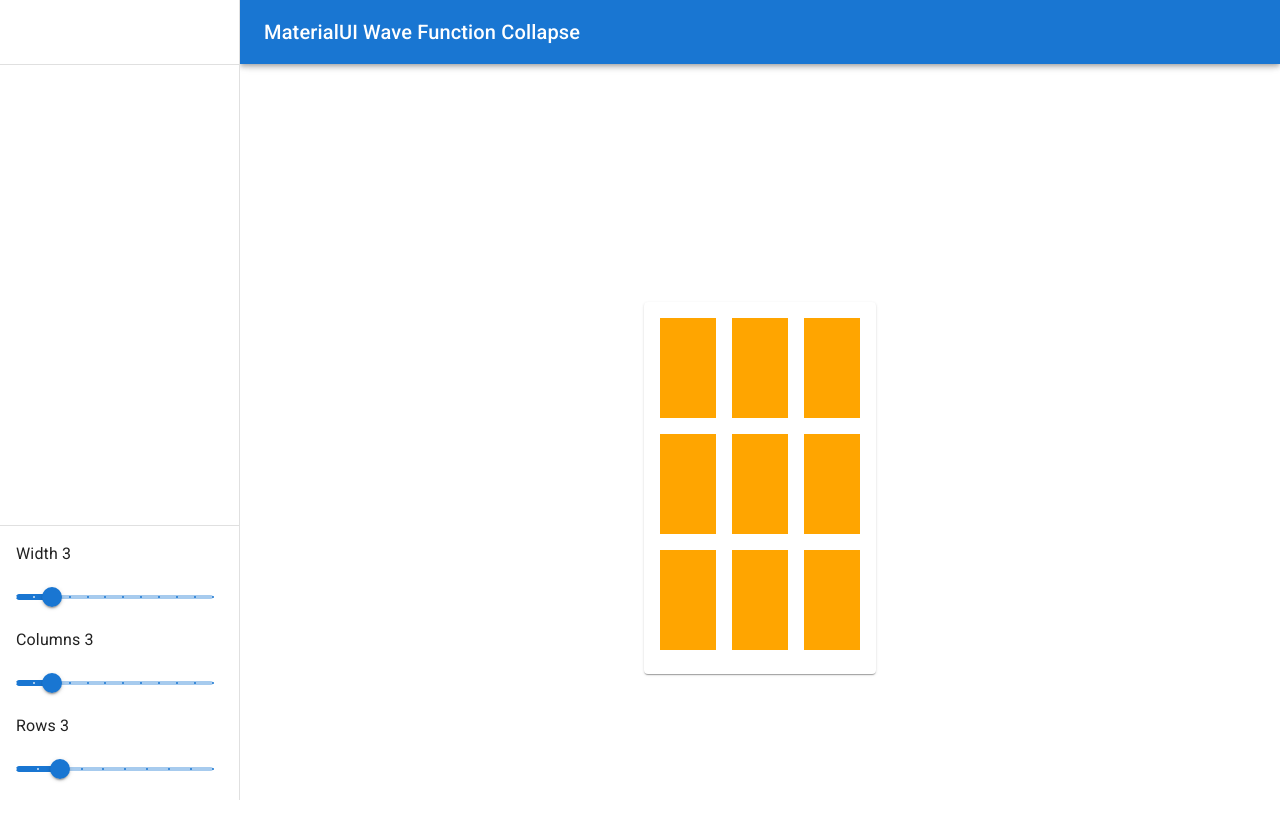
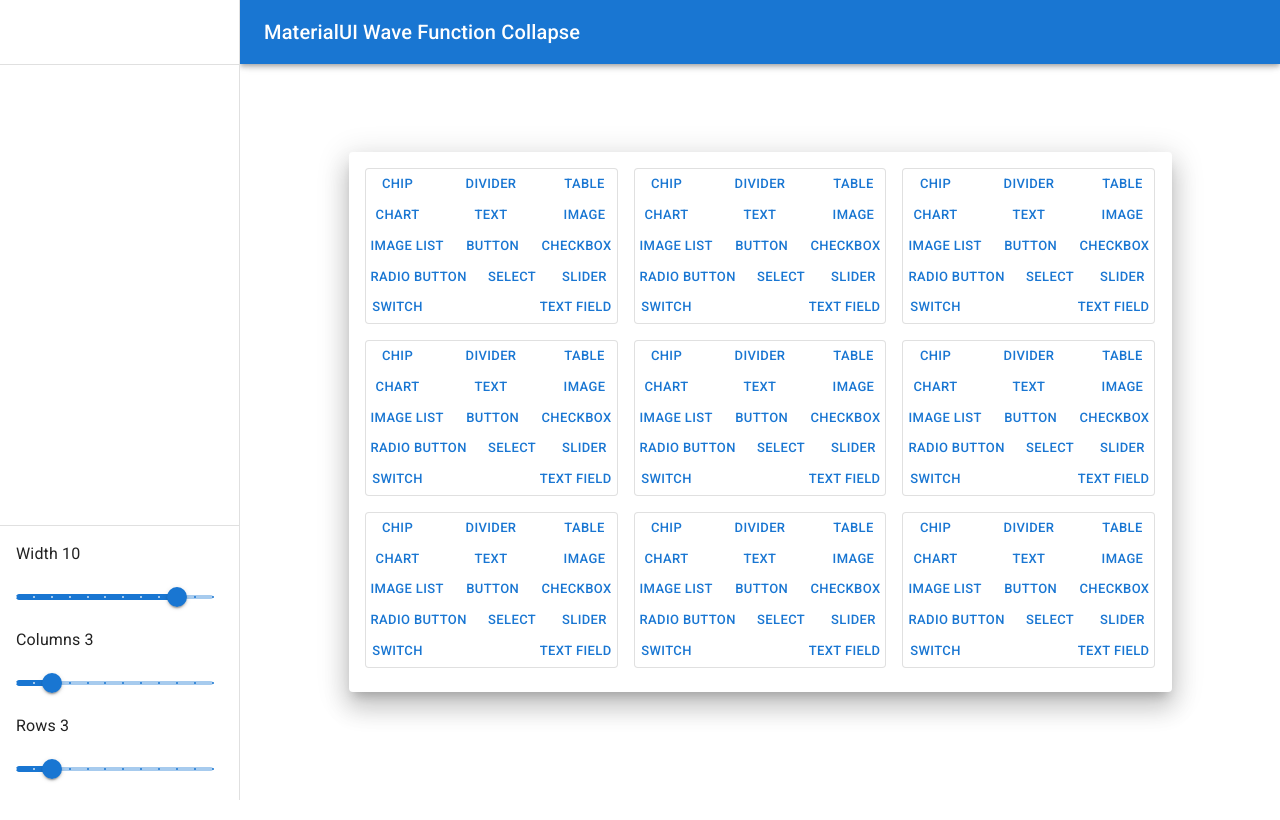
Before and after one commit to uturet/react_mui_wfc, a React (Create React App) app: page / in a window 1280 px wide. Shown: the top 820 px of the page. Built offline with nearby package versions, Linux system fonts and the light colour scheme.

Commit message:
Add CardType selection

```diff
--- a/src/App.tsx
+++ b/src/App.tsx
@@ -89,7 +89,7 @@ function App() {
         <Box sx={{
           display: 'flex',
           width: `calc(100% - ${drawerWidth}px)`,
-          minHeight: '100%',
+          minHeight: 'calc(100% - 132px)',
           height: 'fit-content',
           marginLeft: 'auto',
           padding: '88px 24px 24px 24px',
--- a/src/Card.tsx
+++ b/src/Card.tsx
@@ -1,25 +1,40 @@
-import React from 'react';
+import React, {useMemo} from 'react';
 import {
   Card as MUICard,
   CardContent,
   Grid,
+  Button,
+  Paper,
 } from '@mui/material';
-import {useCard} from './CardContext';
+import {useCard, CardContentTypes} from './CardContext';
+
+const Card = () => {
+  const [cardData,,,, setType] = useCard();
+  const size = 12/cardData.cols;
+  const content = useMemo(() => {
+    return cardData.content.map((r, i) => {
+      return r.map((c, j) => (
+        <Grid key={`${i} ${j}`} item xs={size}>
+          <Paper sx={{display: 'flex', flexDIrection: 'row', flexWrap: 'wrap', justifyContent: 'space-between'}} variant="outlined">
+            {c.map((t) => {
+              return <Button
+                key={`${i} ${j} ${CardContentTypes[t]}`}
+                size='small'
+                variant="text"
+                onClick={() => setType(i, j, t)}>
+                {CardContentTypes[t]}
+              </Button>;
+            })}
+          </Paper>
+        </Grid>
+      ));
+    });
+  }, [cardData]);
 
 
-const Filler = () => <div style={{width: '100%', height: '100px', backgroundColor: 'orange'}}/>;
-
-const Card = () => {
-  const [rows, cols, width] = useCard();
-  const row = new Array(cols*rows).fill((
-    <Grid item xs={12/cols}>
-      <Filler/>
-    </Grid>
-  ));
-
   return (
-    <Grid item xs={width}>
-      <MUICard sx={{margin: 'auto'}}>
+    <Grid item xs={cardData.width}>
+      <MUICard elevation={16} sx={{margin: 'auto'}}>
         <CardContent>
           <Grid
             container
@@ -27,7 +42,7 @@ const Card = () => {
             direction="row"
             justifyContent="center"
             alignItems="center">
-            {row}
+            {content}
           </Grid>
         </CardContent>
       </MUICard>
--- a/src/CardContext.tsx
+++ b/src/CardContext.tsx
@@ -1,19 +1,138 @@
-import React, {createContext, useContext, useState} from 'react';
+import React, {createContext, useContext, useReducer} from 'react';
+
+const CardContentTypes: string[] = [
+  'Chip',
+  'Divider',
+  'Table',
+  'Chart',
+  'Text',
+  'Image',
+  'Image list',
+  'Button',
+  'Checkbox',
+  'Radio button',
+  'Select',
+  'Slider',
+  'Switch',
+  'Text field',
+];
+// [ [top[], right[], bot[], left[]] ]
+type CardContentRelations = number[][][]
+const CardContentRelations: CardContentRelations = CardContentTypes.map((_, i) => [
+  CardContentTypes.map((_, j) => j),
+  CardContentTypes.map((_, j) => j),
+  CardContentTypes.map((_, j) => j),
+  CardContentTypes.map((_, j) => j),
+]);
+
+type CardContent = number[][][]
+interface CardDataInterface {
+  width: number
+  rows: number
+  cols: number
+  content: CardContent
+}
+const CardData: CardDataInterface = {
+  width: 10,
+  rows: 3,
+  cols: 3,
+  content: [],
+};
+
+const InitCardData = (initialData: CardDataInterface): CardDataInterface => {
+  const content: number[][][] = new Array(initialData.rows).fill(0).map((v) =>
+    new Array(initialData.cols).fill(CardContentTypes.map((_, i) => i)),
+  );
+  return {...initialData, content};
+};
+
+interface SetWidthInterface {
+  type: 'set-width'
+  payload: {
+    width: number
+  }
+}
+interface SetRowsInterface {
+  type: 'set-rows'
+  payload: {
+    rows: number
+  }
+}
+interface SetColsInterface {
+  type: 'set-cols'
+  payload: {
+    cols: number
+  }
+}
+interface SetTypeInterface {
+  type: 'set-type'
+  payload: {
+    col: number
+    row: number
+    type: number
+  }
+}
+type CardDataReducerAction = SetRowsInterface|SetColsInterface|SetTypeInterface|SetWidthInterface
+const CardDataReducer = (state: CardDataInterface, action: CardDataReducerAction): CardDataInterface => {
+  switch (action.type) {
+  case 'set-width':
+    return {...state, width: action.payload.width};
+  case 'set-rows':
+    if (state.rows < action.payload.rows) {
+      const newRows = new Array(action.payload.rows - state.rows).fill(0).map((v) =>
+        new Array(state.cols).fill(CardContentTypes.map((_, j) => j)),
+      );
+      return {width: state.width, cols: state.cols, rows: action.payload.rows, content: [...state.content, ...newRows]};
+    }
+    return {width: state.width, cols: state.cols, rows: action.payload.rows, content: state.content.slice(0, action.payload.rows)};
+  case 'set-cols':
+    if (state.cols < action.payload.cols) {
+      return {
+        width: state.width,
+        rows: state.rows,
+        cols: action.payload.cols,
+        content: state.content.map((r) => [...r, ...(new Array(action.payload.cols - state.cols)
+          .fill(CardContentTypes.map((_, j) => j)))]),
+      };
+    }
+    return {
+      width: state.width,
+      rows: state.rows,
+      cols: action.payload.cols,
+      content: state.content.map((r) => r.slice(0, action.payload.cols)),
+    };
+  case 'set-type':
+    state.content[action.payload.row][action.payload.col] = [action.payload.type];
+    return {...state};
+  default:
+    throw Error('Invalid Type');
+  }
+};
 
 const CardContext = createContext(null);
 
 const CardProvider = (props: any) => {
-  const [cols, setCols] = useState<number>(3);
-  const [rows, setRows] = useState<number>(3);
-  const [width, setWidth] = useState<number>(3);
+  const [cardData, cardDataDispatch] = useReducer(CardDataReducer, CardData, InitCardData);
+  const setWidth = (width: number) => cardDataDispatch({type: 'set-width', payload: {width}});
+  const setRows = (rows: number) => cardDataDispatch({type: 'set-rows', payload: {rows}});
+  const setCols = (cols: number) => cardDataDispatch({type: 'set-cols', payload: {cols}});
+  const setType = (row: number, col: number, type: number) => cardDataDispatch(
+    {type: 'set-type', payload: {row, col, type}});
 
-  return <CardContext.Provider value={[rows, cols, width, setRows, setCols, setWidth]} {...props}/>;
+  return <CardContext.Provider value={[cardData, setWidth, setRows, setCols, setType]} {...props}/>;
 };
 
-const useCard = ():[number, number, number, (rows: number) => void, (cols: number) => void, (rows: number) => void] => {
+type useCardContext = [
+  CardDataInterface,
+  (width: number) => void,
+  (rows: number) => void,
+  (cols: number) => void,
+  (row: number, col: number, type: number) => void,
+]
+const useCard = ():useCardContext => {
   const context = useContext(CardContext);
   if (!context) throw new Error('Not Inside the Provider');
   return context;
 };
 
-export {useCard, CardProvider};
+export {useCard, CardProvider, CardContentTypes};
--- a/src/Drawer.tsx
+++ b/src/Drawer.tsx
@@ -12,8 +12,35 @@ import {
 } from '@mui/material';
 import {useCard} from './CardContext';
 
+interface ListItemSliderProps {
+  label: string
+  val: number
+  setVal: (val: number) => void
+}
+const ListItemSlider: React.FunctionComponent<ListItemSliderProps> = ({label, val, setVal}) => {
+  return (
+    <>
+      <ListItem>
+        <Typography align='center'>
+          {label} {val}
+        </Typography>
+      </ListItem>
+      <ListItem>
+        <Slider
+          sx={{width: '95%'}}
+          value={val}
+          step={1}
+          marks
+          min={1}
+          max={12}
+          onChange={(e, v, a) => setVal(v as number)} />
+      </ListItem>
+    </>
+  );
+};
+
 const Drawer: React.FunctionComponent<DrawerProps> = (props) => {
-  const [rows, cols, width, setRows, setCols, setWidth] = useCard();
+  const [cardData, setWidth, setRows, setCols] = useCard();
 
   return (
     <MUIDrawer {...props}>
@@ -23,53 +50,20 @@ const Drawer: React.FunctionComponent<DrawerProps> = (props) => {
         <Box sx={{flexGrow: '1'}}/>
         <Divider />
         <List>
-          <ListItem>
-            <Typography align='center'>
-            Width {width}
-            </Typography>
-          </ListItem>
-          <ListItem>
-            <Slider
-              sx={{width: '95%'}}
-              value={width}
-              step={1}
-              marks
-              min={1}
-              max={12}
-              onChange={(e, v, a) => setWidth(v as number)} />
-          </ListItem>
+          <ListItemSlider
+            label='Width'
+            val={cardData.width}
+            setVal={setWidth}/>
 
-          <ListItem>
-            <Typography align='center'>
-            Columns {cols}
-            </Typography>
-          </ListItem>
-          <ListItem>
-            <Slider
-              sx={{width: '95%'}}
-              value={cols}
-              step={1}
-              marks
-              min={1}
-              max={12}
-              onChange={(e, v, a) => setCols(v as number)} />
-          </ListItem>
+          <ListItemSlider
+            label='Columns'
+            val={cardData.cols}
+            setVal={setCols}/>
 
-          <ListItem>
-            <Typography align='center'>
-            Rows {rows}
-            </Typography>
-          </ListItem>
-          <ListItem>
-            <Slider
-              sx={{width: '95%'}}
-              value={rows}
-              step={1}
-              marks
-              min={1}
-              max={10}
-              onChange={(e, v, a) => setRows(v as number)} />
-          </ListItem>
+          <ListItemSlider
+            label='Rows'
+            val={cardData.rows}
+            setVal={setRows}/>
         </List>
       </Box>
     </MUIDrawer>
```
